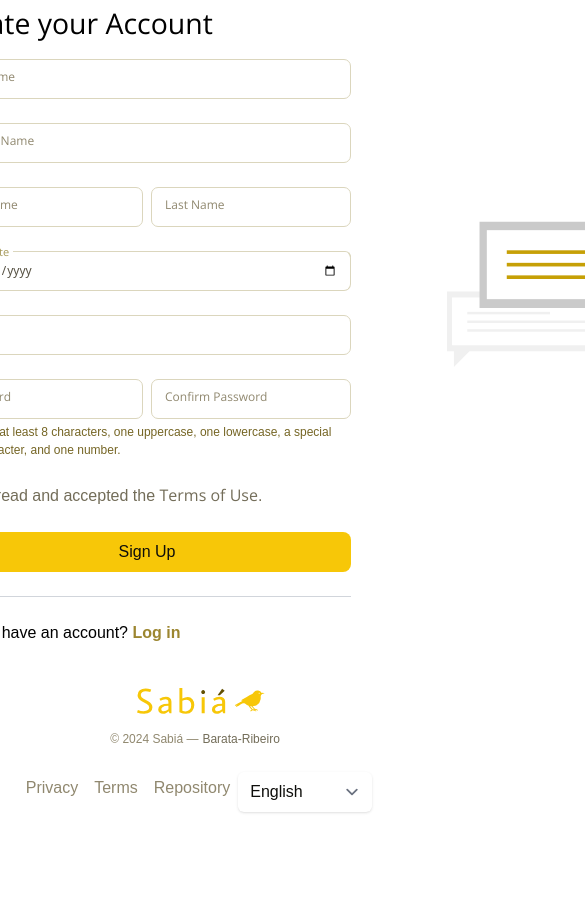
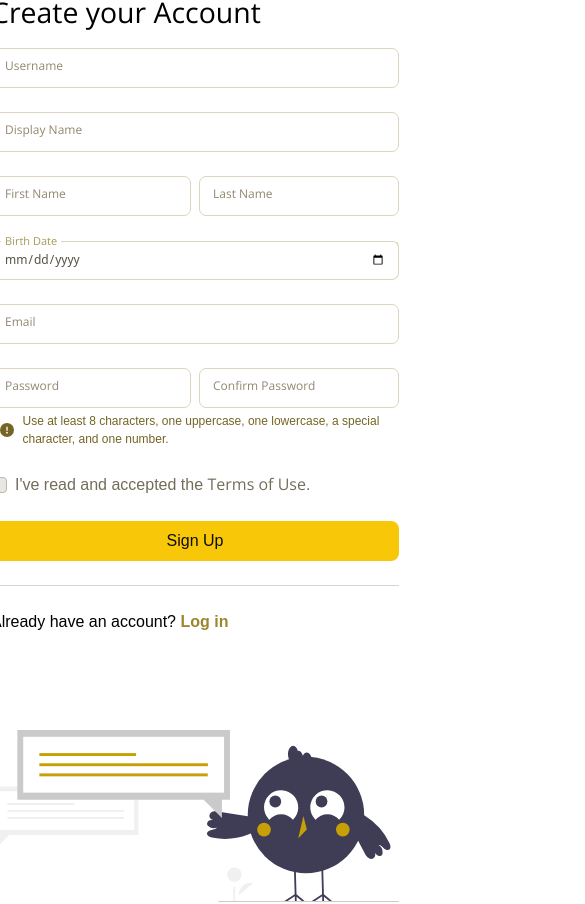
Before and after one commit to Barata-Ribeiro/sabia, a Next.js app in the folder client/: page /en/auth/register in a window 390 px wide. Shown: the top 904 px of the page, 585 px wide, since content can reach past the window. Before the commit the page ends 844 px from the top, so only its background shows below. Built offline with nearby package versions, Linux system fonts and the light colour scheme; a web font is replaced by a local one.

Commit message:
fix: remove unnecessary styles

```diff
--- a/client/src/app/[locale]/auth/register/page.tsx
+++ b/client/src/app/[locale]/auth/register/page.tsx
@@ -8,9 +8,9 @@ export default function RegisterPage() {
     const t = useTranslations("RegisterPage")
 
     return (
-        <section className="flex items-center gap-24">
+        <section className="flex flex-col items-center gap-24 px-6 md:flex-row">
             {/* Left side - form */}
-            <div>
+            <div className="w-full">
                 <RegisterForm />
                 <hr className="my-6 w-full border-gray-300" />
 
@@ -30,7 +30,7 @@ export default function RegisterPage() {
                 src="/undraw_quick_chat_re_bit5.svg"
                 alt={t("IllutrationDescription")}
                 title={t("IllutrationDescription")}
-                className="h-72 w-fit object-center italic"
+                className="max-h-72 w-fit object-center italic"
                 width={864}
                 height={365}
                 sizes="100vw"
--- a/client/src/components/forms/register-form.tsx
+++ b/client/src/components/forms/register-form.tsx
@@ -59,7 +59,7 @@ export default function RegisterForm() {
                 aria-required
             />
             <fieldset className="flex flex-col gap-1">
-                <div className="flex w-fit items-start gap-2">
+                <div className="flex items-start gap-2">
                     <Input
                         label={t("InputPassword")}
                         name="password"
--- a/client/src/components/shared/input.tsx
+++ b/client/src/components/shared/input.tsx
@@ -20,8 +20,7 @@ export default function Input({ label, icon, className, ...props }: InputProps)
     const lowerCaseLabel = label.toLowerCase()
 
     return (
-        <>
-            <div className="relative h-10 min-w-[200px]">
+        <div className="relative h-10 w-full min-w-[200px]">
             {icon && (
                 <div className="absolute right-3 top-2/4 grid -translate-y-2/4 place-items-center text-body-500">
                     {icon}
@@ -53,6 +52,5 @@ export default function Input({ label, icon, className, ...props }: InputProps)
                 {label}
             </label>
         </div>
-        </>
     )
 }
```
Lines whose indentation alone changed are shown as unchanged.
